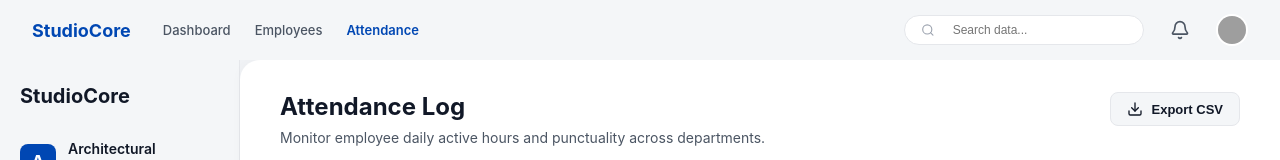
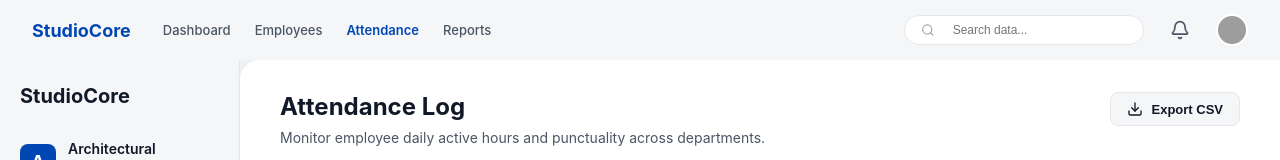
Before and after one commit to yuvraj03singh/My-project, a React (Vite) app in the folder frontend/: page /attendance in a window 1280 px wide. Shown: the top 160 px of the page. Built offline with nearby package versions, Linux system fonts and the light colour scheme; no server answers; grey boxes are pictures that could not be loaded.

Commit message:
today i fix the report page

```diff
--- a/frontend/components/Attendance.jsx
+++ b/frontend/components/Attendance.jsx
@@ -71,6 +71,7 @@ export default function Attendance() {
             <Link to="/dashboard">Dashboard</Link>
             <Link to="/employees">Employees</Link>
             <Link to="/attendance" className="active">Attendance</Link>
+            <Link to="/reports">Reports</Link>
           </div>
         </div>
         <div className="nav-right">
--- a/frontend/components/Employees.jsx
+++ b/frontend/components/Employees.jsx
@@ -138,6 +138,7 @@ export default function Employees() {
             <Link to="/dashboard">Dashboard</Link>
             <Link to="/employees" className="active">Employees</Link>
             <Link to="/attendance">Attendance</Link>
+            <Link to="/reports">Reports</Link>
           </div>
         </div>
         <div className="nav-right">
--- a/frontend/components/Reports.jsx
+++ b/frontend/components/Reports.jsx
@@ -1,4 +1,4 @@
-import React from 'react';
+import React, { useState, useEffect } from 'react';
 import {
   Building, LayoutDashboard, Users, Calendar, BarChart2, FileText,
   HelpCircle, LogOut, Settings, Bell, Search, Download, Plus
@@ -11,6 +11,17 @@ export default function Reports() {
   const [showProfileMenu, setShowProfileMenu] = useState(false);
   const adminName = localStorage.getItem('adminName') || 'Director';
   const employeeId = localStorage.getItem('employeeId') || '';
+
+  useEffect(() => {
+    // Auth guard — redirect if not admin
+    const token = localStorage.getItem('token');
+    const role = localStorage.getItem('userRole');
+    if (!token || role !== 'admin') {
+      navigate('/login');
+      return;
+    }
+  }, [navigate]);
+
   return (
     <div className="reports-container">
       {/* Sidebar */}
```
